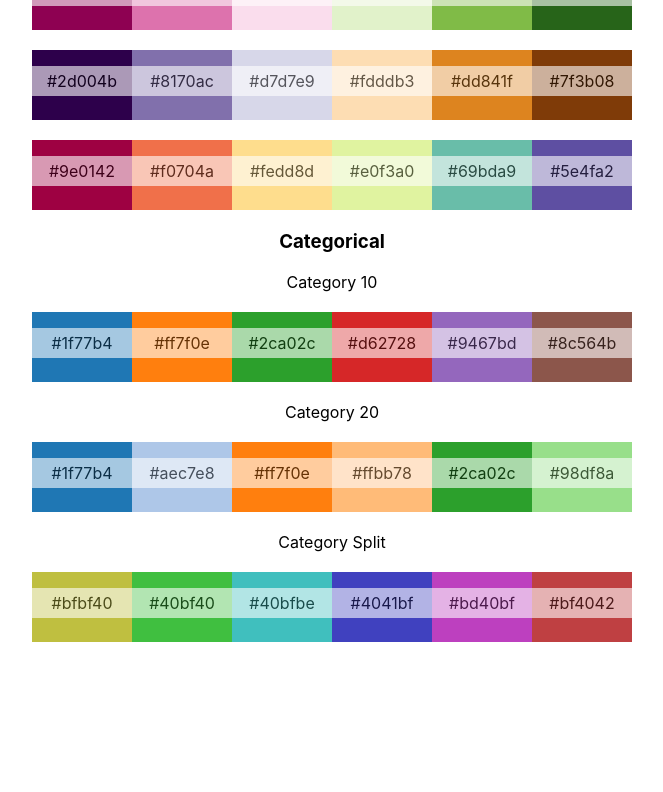
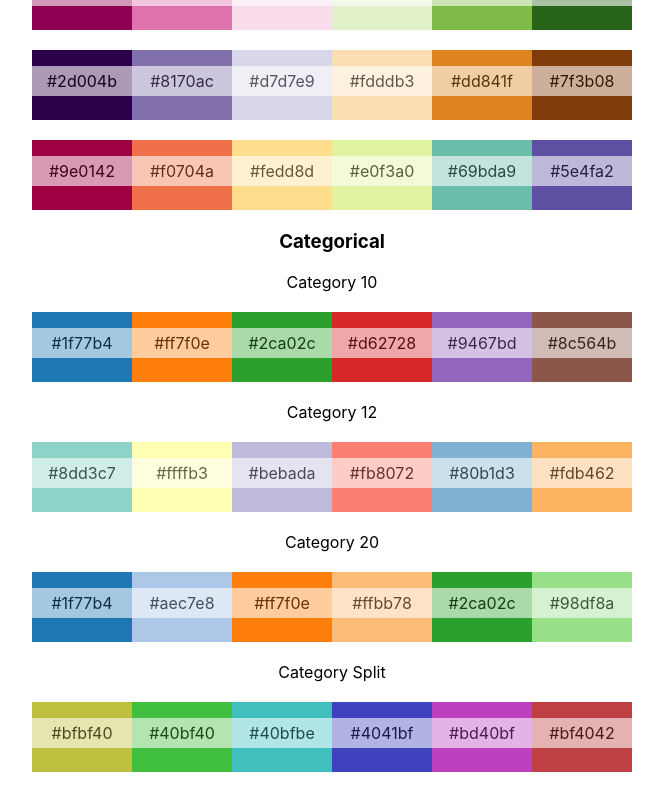
Before and after one commit to via-asii/cia-vis-colorpicker, a React (Create React App) app: page / in a window 1280 px wide. Shown: the part 903-1695 px from the top of the page, without its empty margins (308-971 px from the left). Before the commit the page ends 1565 px from the top, so only its background shows below. Built offline with nearby package versions, Linux system fonts and the light colour scheme.

Commit message:
new scale

```diff
--- a/src/App.js
+++ b/src/App.js
@@ -14,7 +14,7 @@ import {
   interpolateSpectral
 } from 'd3';
 import {color, hex} from 'd3-color'
-import { perc2color, cat20, catDivide } from './customScales';
+import { perc2color, cat12, cat20, catDivide } from './customScales';
 import './App.css';
 import toastr from 'toastr';
 import './Toastr.css';
@@ -170,6 +170,13 @@ class App extends Component {
                 </div>)}
               </div>
 
+              <p>Category 12</p>
+              <div className="flex f-center scale">
+                {iterArray.map(i => <div style={{height: '70px', width: '100px', backgroundColor: cat12(i)}}>
+                  <p onClick={()=>{this.copyToClipboard(cat12(i))}} >{cat12(i)}</p>
+                </div>)}
+              </div>
+
               <p>Category 20</p>
               <div className="flex f-center scale">
                 {iterArray.map(i => <div style={{height: '70px', width: '100px', backgroundColor: cat20(i)}}>
--- a/src/customScales.js
+++ b/src/customScales.js
@@ -35,8 +35,11 @@ const cat20list = [
 	"#9edae5"
 ]
 
-const cat20 = i => cat20list[i-1%20]
+const cat20 = i => cat20list[(i-1)%20]
 
+const cat12list = ['#8dd3c7','#ffffb3','#bebada','#fb8072','#80b1d3','#fdb462','#b3de69','#fccde5','#d9d9d9','#bc80bd','#ccebc5','#ffed6f']
+
+const cat12 = i => cat12list[(i-1)%12]
 
 const catDivide = (categories) => {
 	const split = 359/categories;
@@ -48,4 +51,4 @@ const catDivide = (categories) => {
 	return (i) => colors[i]
 }
 
-export {perc2color, cat20, catDivide};
+export {perc2color, cat20, cat12, catDivide};
```
Also changed, not shown: 17 other files (tests, documents, lock files or other folders).
